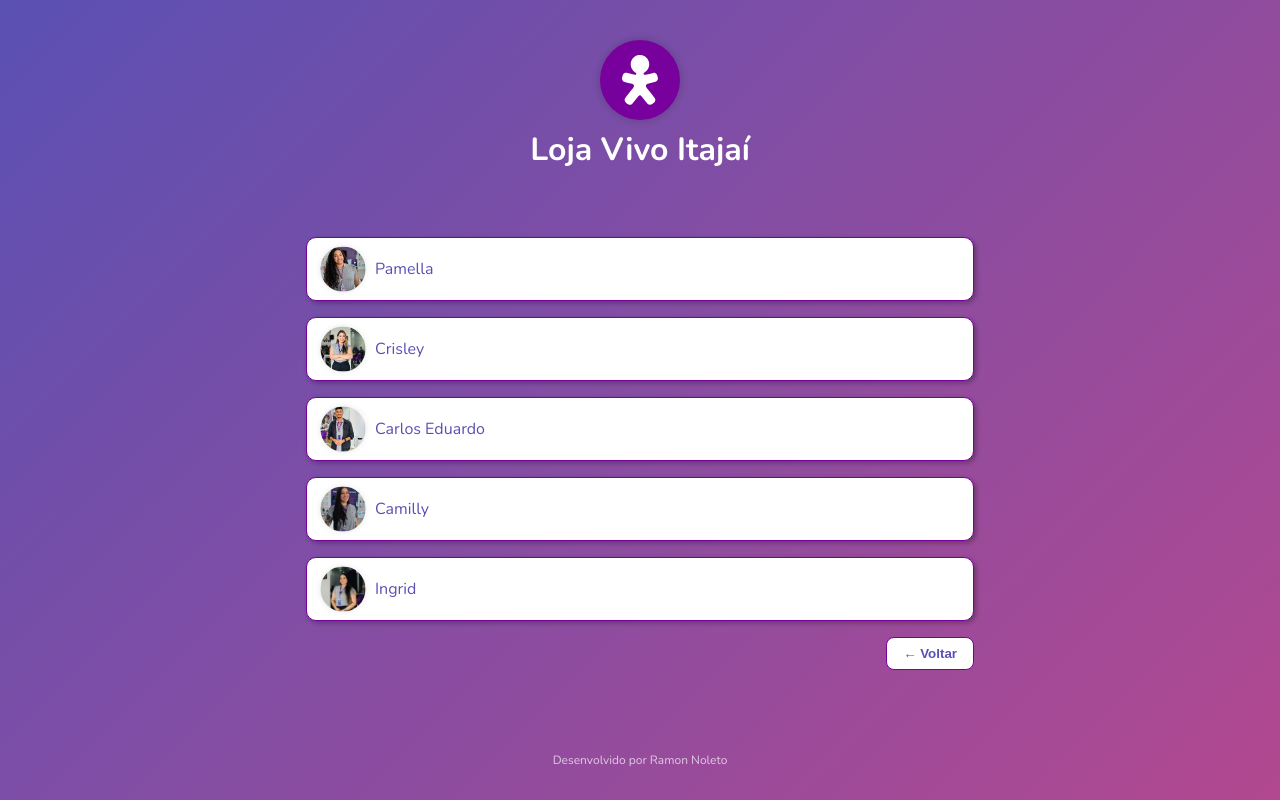
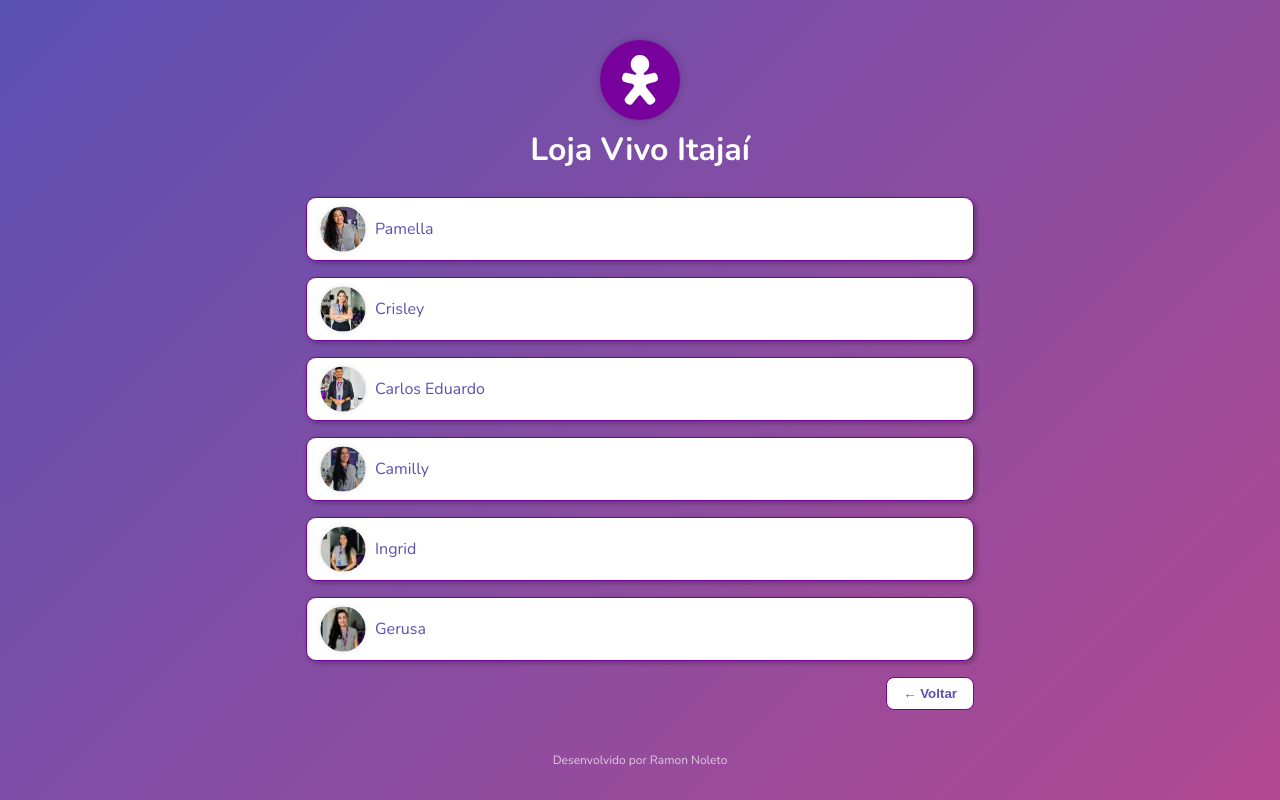
Before and after one commit to RNoleto/vivo, a Vue app: page /consultores in a window 1280 px wide. Built offline with nearby package versions, Linux system fonts and the light colour scheme.

Commit message:
Add novo consultor

```diff
--- a/src/views/Consultores.vue
+++ b/src/views/Consultores.vue
@@ -39,6 +39,12 @@
         foto: '/foto/ingrid.webp',
         numero: '5547992876919',
         mensagem: 'Olá, Ingrid! Gostaria de um atendimento.'
+    },
+    {
+        nome: 'Gerusa',
+        foto: '/foto/gerusa.webp',
+        numero: '5547984033499',
+        mensagem: 'Olá, Gerusa! Gostaria de um atendimento.'
     }
 ];
 
```
Also changed, not shown: public/foto/gerusa.webp (added).
